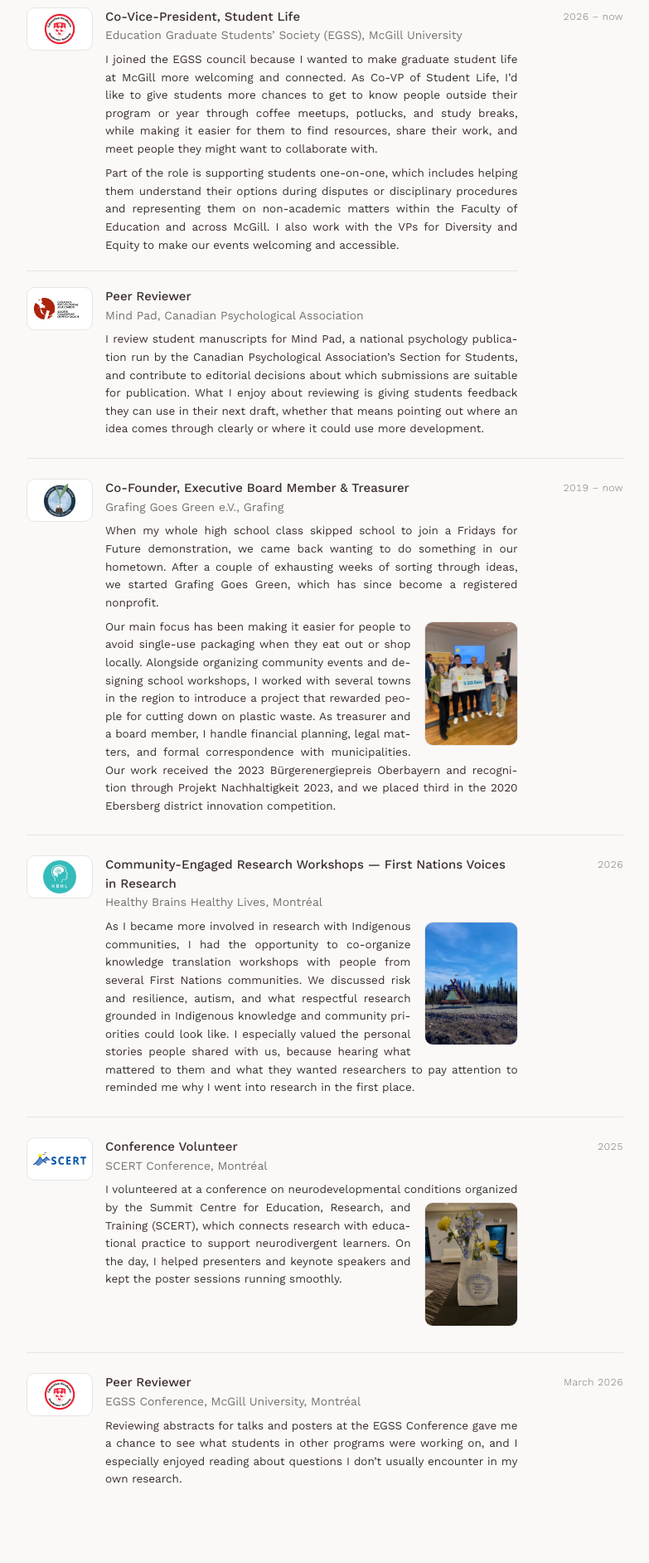
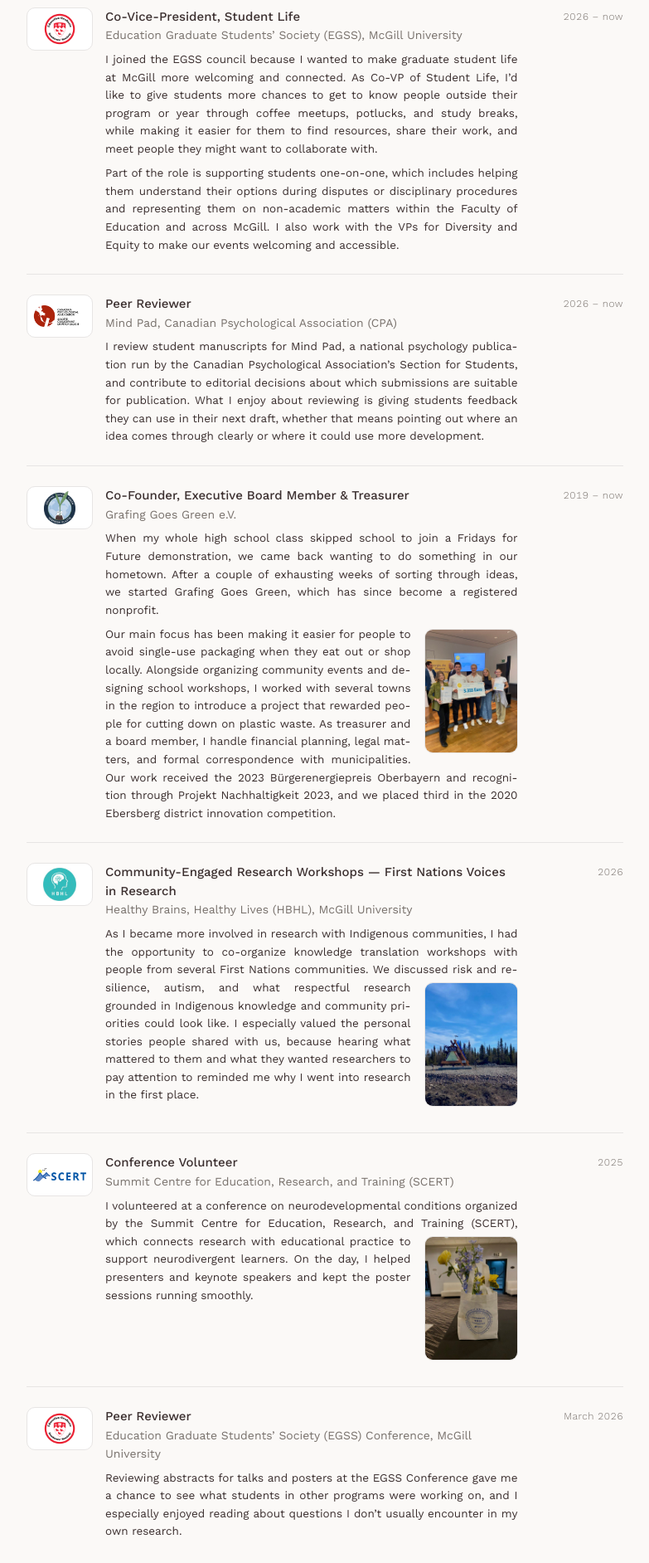
Before and after one commit to Oleniclashoffmann/charlotte-homepage, an Astro site: page /volunteering in a window 1280 px wide. Shown: the part 184-2068 px from the top of the page at 83% size, without its empty margins (248-1031 px from the left). Built offline with nearby package versions, Linux system fonts and the light colour scheme; Astro itself is replaced by a stand-in of ours.

Commit message:
Volunteering: uniform organisation lines, own date per entry, photos start inside the text
Organisation lines follow one pattern (organisation (abbr.), university), places dropped.
Every entry shows its own date (Mind Pad no longer shares the EGSS label).
Single-paragraph photos start a few lines into the text via skipLines.

```diff
--- a/src/components/PeriodList.astro
+++ b/src/components/PeriodList.astro
@@ -1,15 +1,16 @@
 ---
 // Title, organisation and indented bullet lines; the period sits on the right.
-// Consecutive entries with the same period share one label. If any entry has a logo, every entry
+// Consecutive entries with the same period share one label (unless shareDates={false}: every entry shows its own). If any entry has a logo, every entry
 // gets a logo slot so the text lines up. A photo (image) is floated into the description: at the start of
 // the second paragraph if there is one (otherwise the first), on the right.
 import type { Entry } from '../data/profile';
-interface Props { entries: Entry[]; }
+interface Props { entries: Entry[]; shareDates?: boolean; }
 const withLogos = Astro.props.entries.some((e) => e.logo);
 const groups: { period: string; items: Entry[] }[] = [];
+const shareDates = Astro.props.shareDates ?? true;
 for (const e of Astro.props.entries) {
   const last = groups.at(-1);
-  if (last?.period === e.period) last.items.push(e); else groups.push({ period: e.period, items: [e] });
+  if (shareDates && last?.period === e.period) last.items.push(e); else groups.push({ period: e.period, items: [e] });
 }
 const photoAt = (e: Entry) => Math.min(1, (e.paragraphs?.length ?? 1) - 1);   // paragraph that holds the photo
 ---
@@ -28,7 +29,7 @@ const photoAt = (e: Entry) => Math.min(1, (e.paragraphs?.length ?? 1) - 1);   //
             {e.paragraphs?.map((paragraph, i) => (
               <p class="entry-paragraph">
                 {e.image && i === photoAt(e) && (
-                  <img class:list={['entry-photo', { 'below-first-line': e.image.belowFirstLine }]} src={e.image.src} alt={e.image.alt} loading="lazy" decoding="async" />
+                  <img class="entry-photo" style={e.image.skipLines ? `--skip: ${e.image.skipLines}` : undefined} src={e.image.src} alt={e.image.alt} loading="lazy" decoding="async" />
                 )}
                 {paragraph}
               </p>
--- a/src/data/profile.ts
+++ b/src/data/profile.ts
@@ -68,7 +68,7 @@ export const educationTimeline: TimelineEntry[] = [
 
 // Lab Work, Teaching & Supervision and Volunteering pages use the same layout as Awards:
 // period on the left, then title, organisation and indented bullet lines.
-export type Entry = { period: string; title: string; by?: string; bullets?: string[]; paragraphs?: string[]; poster?: string; logo?: string; image?: { src: string; alt: string; belowFirstLine?: boolean } };
+export type Entry = { period: string; title: string; by?: string; bullets?: string[]; paragraphs?: string[]; poster?: string; logo?: string; image?: { src: string; alt: string; skipLines?: number } };
 
 export const labWork: Entry[] = [
   { period: '2025 – now', title: 'Graduate Student Researcher',
@@ -227,13 +227,13 @@ export const volunteering: Entry[] = [
       'I joined the EGSS council because I wanted to make graduate student life at McGill more welcoming and connected. As Co-VP of Student Life, I’d like to give students more chances to get to know people outside their program or year through coffee meetups, potlucks, and study breaks, while making it easier for them to find resources, share their work, and meet people they might want to collaborate with.',
       'Part of the role is supporting students one-on-one, which includes helping them understand their options during disputes or disciplinary procedures and representing them on non-academic matters within the Faculty of Education and across McGill. I also work with the VPs for Diversity and Equity to make our events welcoming and accessible.',
     ] },
-  { period: '2026 – now', title: 'Peer Reviewer', by: 'Mind Pad, Canadian Psychological Association',
+  { period: '2026 – now', title: 'Peer Reviewer', by: 'Mind Pad, Canadian Psychological Association (CPA)',
     logo: '/img/logos/volunteering/cpa.png',
     paragraphs: [
       'I review student manuscripts for Mind Pad, a national psychology publication run by the Canadian Psychological Association’s Section for Students, and contribute to editorial decisions about which submissions are suitable for publication. What I enjoy about reviewing is giving students feedback they can use in their next draft, whether that means pointing out where an idea comes through clearly or where it could use more development.',
     ] },
   { period: '2019 – now', title: 'Co-Founder, Executive Board Member & Treasurer',
-    by: 'Grafing Goes Green e.V., Grafing',
+    by: 'Grafing Goes Green e.V.',
     logo: '/img/logos/volunteering/grafing-goes-green.png',
     image: { src: '/img/volunteering/grafing-goes-green.jpg', alt: 'Grafing Goes Green team at the Bürgerenergiepreis award ceremony' },
     paragraphs: [
@@ -241,19 +241,19 @@ export const volunteering: Entry[] = [
       'Our main focus has been making it easier for people to avoid single-use packaging when they eat out or shop locally. Alongside organizing community events and designing school workshops, I worked with several towns in the region to introduce a project that rewarded people for cutting down on plastic waste. As treasurer and a board member, I handle financial planning, legal matters, and formal correspondence with municipalities. Our work received the 2023 Bürgerenergiepreis Oberbayern and recognition through Projekt Nachhaltigkeit 2023, and we placed third in the 2020 Ebersberg district innovation competition.',
     ] },
   { period: '2026', title: 'Community-Engaged Research Workshops — First Nations Voices in Research',
-    by: 'Healthy Brains Healthy Lives, Montréal',
+    by: 'Healthy Brains, Healthy Lives (HBHL), McGill University',
     logo: '/img/logos/volunteering/hbhl.png',
-    image: { src: '/img/volunteering/first-nations-workshop.jpg', alt: 'Naskapi sign at Kawawachikamach' },
+    image: { src: '/img/volunteering/first-nations-workshop.jpg', alt: 'Naskapi sign at Kawawachikamach', skipLines: 3 },
     paragraphs: [
       'As I became more involved in research with Indigenous communities, I had the opportunity to co-organize knowledge translation workshops with people from several First Nations communities. We discussed risk and resilience, autism, and what respectful research grounded in Indigenous knowledge and community priorities could look like. I especially valued the personal stories people shared with us, because hearing what mattered to them and what they wanted researchers to pay attention to reminded me why I went into research in the first place.',
     ] },
-  { period: '2025', title: 'Conference Volunteer', by: 'SCERT Conference, Montréal',
+  { period: '2025', title: 'Conference Volunteer', by: 'Summit Centre for Education, Research, and Training (SCERT)',
     logo: '/img/logos/volunteering/scert.png',
-    image: { src: '/img/volunteering/scert.jpg', alt: 'Flowers in a tote bag from the 2025 SCERT Conference', belowFirstLine: true },
+    image: { src: '/img/volunteering/scert.jpg', alt: 'Flowers in a tote bag from the 2025 SCERT Conference', skipLines: 2 },
     paragraphs: [
       'I volunteered at a conference on neurodevelopmental conditions organized by the Summit Centre for Education, Research, and Training (SCERT), which connects research with educational practice to support neurodivergent learners. On the day, I helped presenters and keynote speakers and kept the poster sessions running smoothly.',
     ] },
-  { period: 'March 2026', title: 'Peer Reviewer', by: 'EGSS Conference, McGill University, Montréal',
+  { period: 'March 2026', title: 'Peer Reviewer', by: 'Education Graduate Students’ Society (EGSS) Conference, McGill University',
     logo: '/img/logos/volunteering/egss.png',
     paragraphs: [
       'Reviewing abstracts for talks and posters at the EGSS Conference gave me a chance to see what students in other programs were working on, and I especially enjoyed reading about questions I don’t usually encounter in my own research.',
--- a/src/pages/volunteering.astro
+++ b/src/pages/volunteering.astro
@@ -5,5 +5,5 @@ import { volunteering } from '../data/profile';
 ---
 <Base title="Volunteering">
   <h1 class="page-title">Volunteering</h1>
-  <section class="first volunteering"><PeriodList entries={volunteering} /></section>
+  <section class="first volunteering"><PeriodList entries={volunteering} shareDates={false} /></section>
 </Base>
--- a/src/styles/global.css
+++ b/src/styles/global.css
@@ -180,8 +180,9 @@ section.first { margin-top: 2.2rem; }
 /* photo floated into a description (volunteering): small, on the right, text wraps around it */
 .entry-photo { float: right; width: 7.5rem; height: auto; margin: .3rem 0 .5rem 1.1rem; border-radius: 10px;
   border: 1px solid var(--line-soft); }
-/* below-first-line: the photo starts one line lower and the shape keeps that line free (first line full width) */
-.entry-photo.below-first-line { margin-top: calc(1lh + .3rem); shape-outside: inset(calc(1lh + .3rem) 0 0 0); }
+/* skipLines (--skip): the photo starts that many lines into the text; the shape keeps those lines free,
+   so they run full width and the photo sits inside the text like in a two-paragraph entry */
+.entry-photo[style*="--skip"] { margin-top: calc(var(--skip) * 1lh + .3rem); shape-outside: inset(calc(var(--skip) * 1lh + .3rem) 0 0 0); }
 @media (max-width: 640px) { .entry-photo { width: 32%; } }
 .entry-title { font-weight: 500; line-height: 1.5rem; }
 .entry-by { color: var(--muted); font-size: .93rem; }
```
